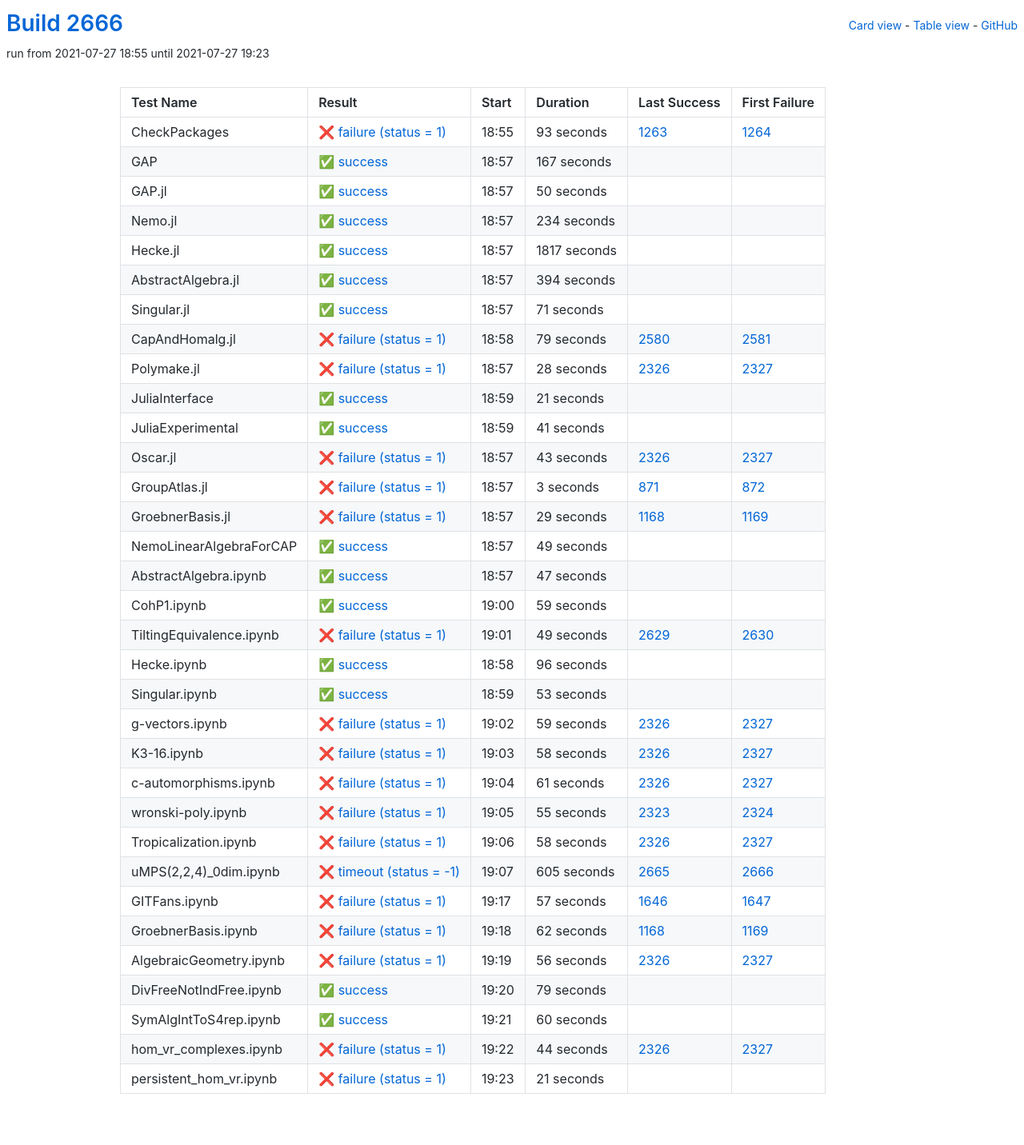
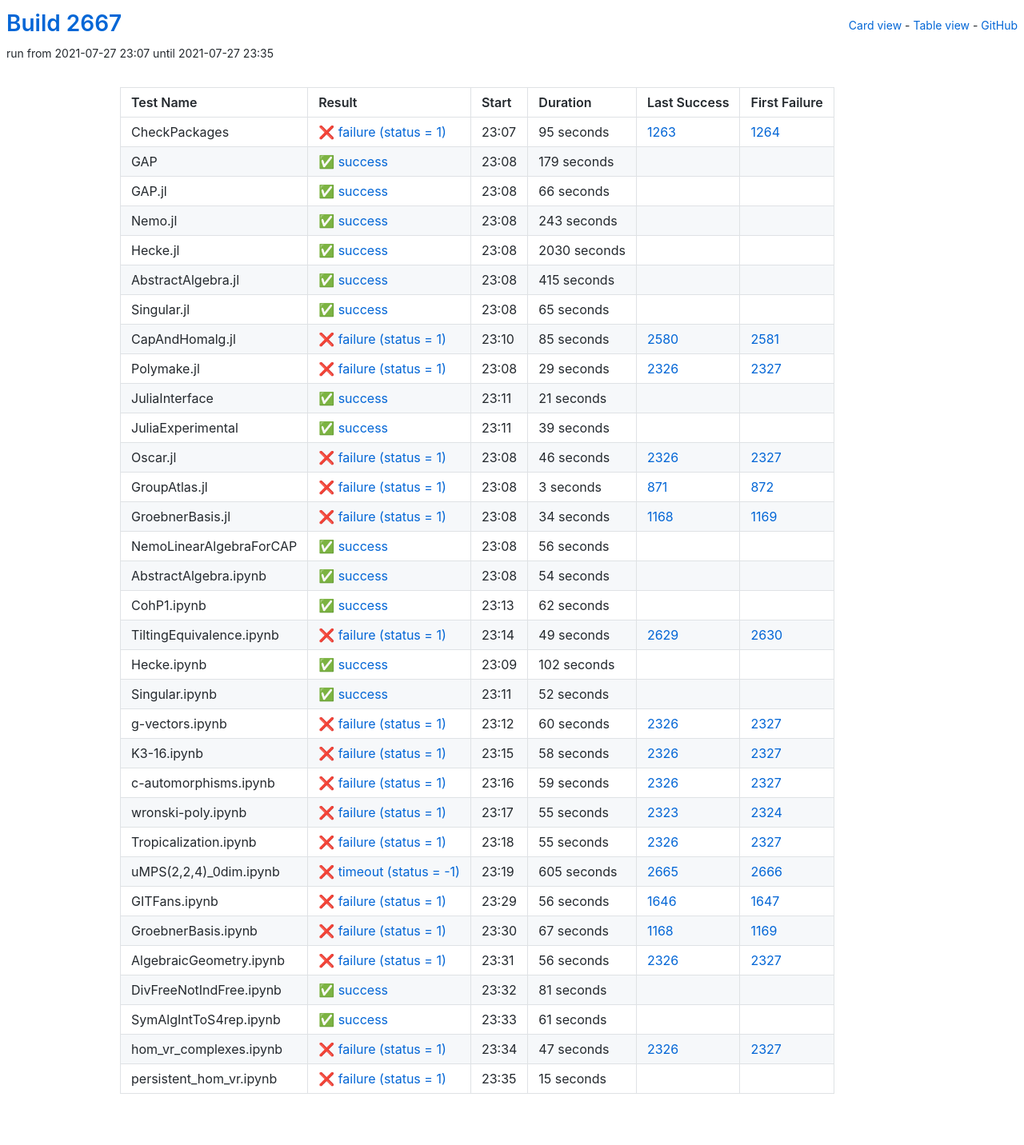
Before and after one commit to oscar-system/oscar-ci-status-stable, a Jekyll site: the page built from table.html, in a window 1280 px wide. Shown: the whole page at 80% size. Built offline with Jekyll 4.4.1, drawn with Linux system fonts in a browser that asks for light colours.

Commit message:
Build #2667

```diff
--- a/_data/ci.yml
+++ b/_data/ci.yml
@@ -1,6 +1,6 @@
 ---
-build: 2666
-build_url: https://oscarci.mathematik.uni-kl.de/job/oscar-stable/2666/
+build: 2667
+build_url: https://oscarci.mathematik.uni-kl.de/job/oscar-stable/2667/
 job: oscar-stable
 organization: oscar-system
 repo: oscar-ci-status-stable
@@ -8,116 +8,116 @@ repourl: https://github.com/oscar-system/oscar-ci-status-stable
 tests:
 - name: CheckPackages
   id: checkpackages
-  log: https://oscarci.mathematik.uni-kl.de/job/oscar-stable/2666/artifact/logs/build-2666/CheckPackages.log
-  start: 2021-07-27 18:55
+  log: https://oscarci.mathematik.uni-kl.de/job/oscar-stable/2667/artifact/logs/build-2667/CheckPackages.log
+  start: 2021-07-27 23:07
   success: false
   exitcode: 1
   status: failure
-  duration: 93
+  duration: 95
   last_success: 1263
   last_success_url: https://oscarci.mathematik.uni-kl.de/job/oscar-stable/1263/
   first_failure: 1264
   first_failure_url: https://oscarci.mathematik.uni-kl.de/job/oscar-stable/1264/
 - name: GAP
   id: gap
-  log: https://oscarci.mathematik.uni-kl.de/job/oscar-stable/2666/artifact/logs/build-2666/GAP.log
-  start: 2021-07-27 18:57
+  log: https://oscarci.mathematik.uni-kl.de/job/oscar-stable/2667/artifact/logs/build-2667/GAP.log
+  start: 2021-07-27 23:08
   success: true
   exitcode: 0
   status: success
-  duration: 167
+  duration: 179
   last_success: false
   last_success_url:
   first_failure: false
   first_failure_url:
 - name: GAP.jl
   id: gap-jl
-  log: https://oscarci.mathematik.uni-kl.de/job/oscar-stable/2666/artifact/logs/build-2666/GAP.jl.log
-  start: 2021-07-27 18:57
+  log: https://oscarci.mathematik.uni-kl.de/job/oscar-stable/2667/artifact/logs/build-2667/GAP.jl.log
+  start: 2021-07-27 23:08
   success: true
   exitcode: 0
   status: success
-  duration: 50
+  duration: 66
   last_success: false
   last_success_url:
   first_failure: false
   first_failure_url:
 - name: Nemo.jl
   id: nemo-jl
-  log: https://oscarci.mathematik.uni-kl.de/job/oscar-stable/2666/artifact/logs/build-2666/Nemo.jl.log
-  start: 2021-07-27 18:57
+  log: https://oscarci.mathematik.uni-kl.de/job/oscar-stable/2667/artifact/logs/build-2667/Nemo.jl.log
+  start: 2021-07-27 23:08
   success: true
   exitcode: 0
   status: success
-  duration: 234
+  duration: 243
   last_success: false
   last_success_url:
   first_failure: false
   first_failure_url:
 - name: Hecke.jl
   id: hecke-jl
-  log: https://oscarci.mathematik.uni-kl.de/job/oscar-stable/2666/artifact/logs/build-2666/Hecke.jl.log
-  start: 2021-07-27 18:57
+  log: https://oscarci.mathematik.uni-kl.de/job/oscar-stable/2667/artifact/logs/build-2667/Hecke.jl.log
+  start: 2021-07-27 23:08
   success: true
   exitcode: 0
   status: success
-  duration: 1817
+  duration: 2030
   last_success: false
   last_success_url:
   first_failure: false
   first_failure_url:
 - name: AbstractAlgebra.jl
   id: abstractalgebra-jl
-  log: https://oscarci.mathematik.uni-kl.de/job/oscar-stable/2666/artifact/logs/build-2666/AbstractAlgebra.jl.log
-  start: 2021-07-27 18:57
+  log: https://oscarci.mathematik.uni-kl.de/job/oscar-stable/2667/artifact/logs/build-2667/AbstractAlgebra.jl.log
+  start: 2021-07-27 23:08
   success: true
   exitcode: 0
   status: success
-  duration: 394
+  duration: 415
   last_success: false
   last_success_url:
   first_failure: false
   first_failure_url:
 - name: Singular.jl
   id: singular-jl
-  log: https://oscarci.mathematik.uni-kl.de/job/oscar-stable/2666/artifact/logs/build-2666/Singular.jl.log
-  start: 2021-07-27 18:57
+  log: https://oscarci.mathematik.uni-kl.de/job/oscar-stable/2667/artifact/logs/build-2667/Singular.jl.log
+  start: 2021-07-27 23:08
   success: true
   exitcode: 0
   status: success
-  duration: 71
+  duration: 65
   last_success: false
   last_success_url:
   first_failure: false
   first_failure_url:
 - name: CapAndHomalg.jl
   id: capandhomalg-jl
-  log: https://oscarci.mathematik.uni-kl.de/job/oscar-stable/2666/artifact/logs/build-2666/CapAndHomalg.jl.log
-  start: 2021-07-27 18:58
+  log: https://oscarci.mathematik.uni-kl.de/job/oscar-stable/2667/artifact/logs/build-2667/CapAndHomalg.jl.log
+  start: 2021-07-27 23:10
   success: false
   exitcode: 1
   status: failure
-  duration: 79
+  duration: 85
   last_success: 2580
   last_success_url: https://oscarci.mathematik.uni-kl.de/job/oscar-stable/2580/
   first_failure: 2581
   first_failure_url: https://oscarci.mathematik.uni-kl.de/job/oscar-stable/2581/
 - name: Polymake.jl
   id: polymake-jl
-  log: https://oscarci.mathematik.uni-kl.de/job/oscar-stable/2666/artifact/logs/build-2666/Polymake.jl.log
-  start: 2021-07-27 18:57
+  log: https://oscarci.mathematik.uni-kl.de/job/oscar-stable/2667/artifact/logs/build-2667/Polymake.jl.log
+  start: 2021-07-27 23:08
   success: false
   exitcode: 1
   status: failure
-  duration: 28
+  duration: 29
   last_success: 2326
   last_success_url: https://oscarci.mathematik.uni-kl.de/job/oscar-stable/2326/
   first_failure: 2327
   first_failure_url: https://oscarci.mathematik.uni-kl.de/job/oscar-stable/2327/
 - name: JuliaInterface
   id: juliainterface
-  log: https://oscarci.mathematik.uni-kl.de/job/oscar-stable/2666/artifact/logs/build-2666/JuliaInterface.log
-  start: 2021-07-27 18:59
+  log: https://oscarci.mathematik.uni-kl.de/job/oscar-stable/2667/artifact/logs/build-2667/JuliaInterface.log
+  start: 2021-07-27 23:11
   success: true
   exitcode: 0
   status: success
@@ -128,32 +128,32 @@ tests:
   first_failure_url:
 - name: JuliaExperimental
   id: juliaexperimental
-  log: https://oscarci.mathematik.uni-kl.de/job/oscar-stable/2666/artifact/logs/build-2666/JuliaExperimental.log
-  start: 2021-07-27 18:59
+  log: https://oscarci.mathematik.uni-kl.de/job/oscar-stable/2667/artifact/logs/build-2667/JuliaExperimental.log
+  start: 2021-07-27 23:11
   success: true
   exitcode: 0
   status: success
-  duration: 41
+  duration: 39
   last_success: false
   last_success_url:
   first_failure: false
   first_failure_url:
 - name: Oscar.jl
   id: oscar-jl
-  log: https://oscarci.mathematik.uni-kl.de/job/oscar-stable/2666/artifact/logs/build-2666/Oscar.jl.log
-  start: 2021-07-27 18:57
+  log: https://oscarci.mathematik.uni-kl.de/job/oscar-stable/2667/artifact/logs/build-2667/Oscar.jl.log
+  start: 2021-07-27 23:08
   success: false
   exitcode: 1
   status: failure
-  duration: 43
+  duration: 46
   last_success: 2326
   last_success_url: https://oscarci.mathematik.uni-kl.de/job/oscar-stable/2326/
   first_failure: 2327
   first_failure_url: https://oscarci.mathematik.uni-kl.de/job/oscar-stable/2327/
 - name: GroupAtlas.jl
   id: groupatlas-jl
-  log: https://oscarci.mathematik.uni-kl.de/job/oscar-stable/2666/artifact/logs/build-2666/GroupAtlas.jl.log
-  start: 2021-07-27 18:57
+  log: https://oscarci.mathematik.uni-kl.de/job/oscar-stable/2667/artifact/logs/build-2667/GroupAtlas.jl.log
+  start: 2021-07-27 23:08
   success: false
   exitcode: 1
   status: failure
@@ -164,56 +164,56 @@ tests:
   first_failure_url: https://oscarci.mathematik.uni-kl.de/job/oscar-stable/872/
 - name: GroebnerBasis.jl
   id: groebnerbasis-jl
-  log: https://oscarci.mathematik.uni-kl.de/job/oscar-stable/2666/artifact/logs/build-2666/GroebnerBasis.jl.log
-  start: 2021-07-27 18:57
+  log: https://oscarci.mathematik.uni-kl.de/job/oscar-stable/2667/artifact/logs/build-2667/GroebnerBasis.jl.log
+  start: 2021-07-27 23:08
   success: false
   exitcode: 1
   status: failure
-  duration: 29
+  duration: 34
   last_success: 1168
   last_success_url: https://oscarci.mathematik.uni-kl.de/job/oscar-stable/1168/
   first_failure: 1169
   first_failure_url: https://oscarci.mathematik.uni-kl.de/job/oscar-stable/1169/
 - name: NemoLinearAlgebraForCAP
   id: nemolinearalgebraforcap
-  log: https://oscarci.mathematik.uni-kl.de/job/oscar-stable/2666/artifact/logs/build-2666/NemoLinearAlgebraForCAP.log
-  start: 2021-07-27 18:57
+  log: https://oscarci.mathematik.uni-kl.de/job/oscar-stable/2667/artifact/logs/build-2667/NemoLinearAlgebraForCAP.log
+  start: 2021-07-27 23:08
   success: true
   exitcode: 0
   status: success
-  duration: 49
+  duration: 56
   last_success: false
   last_success_url:
   first_failure: false
   first_failure_url:
 - name: AbstractAlgebra.ipynb
   id: abstractalgebra-ipynb
-  log: https://oscarci.mathematik.uni-kl.de/job/oscar-stable/2666/artifact/logs/build-2666/AbstractAlgebra.ipynb.log
-  start: 2021-07-27 18:57
+  log: https://oscarci.mathematik.uni-kl.de/job/oscar-stable/2667/artifact/logs/build-2667/AbstractAlgebra.ipynb.log
+  start: 2021-07-27 23:08
   success: true
   exitcode: 0
   status: success
-  duration: 47
+  duration: 54
   last_success: false
   last_success_url:
   first_failure: false
   first_failure_url:
 - name: CohP1.ipynb
   id: cohp1-ipynb
-  log: https://oscarci.mathematik.uni-kl.de/job/oscar-stable/2666/artifact/logs/build-2666/CohP1.ipynb.log
-  start: 2021-07-27 19:00
+  log: https://oscarci.mathematik.uni-kl.de/job/oscar-stable/2667/artifact/logs/build-2667/CohP1.ipynb.log
+  start: 2021-07-27 23:13
   success: true
   exitcode: 0
   status: success
-  duration: 59
+  duration: 62
   last_success: false
   last_success_url:
   first_failure: false
   first_failure_url:
 - name: TiltingEquivalence.ipynb
   id: tiltingequivalence-ipynb
-  log: https://oscarci.mathematik.uni-kl.de/job/oscar-stable/2666/artifact/logs/build-2666/TiltingEquivalence.ipynb.log
-  start: 2021-07-27 19:01
+  log: https://oscarci.mathematik.uni-kl.de/job/oscar-stable/2667/artifact/logs/build-2667/TiltingEquivalence.ipynb.log
+  start: 2021-07-27 23:14
   success: false
   exitcode: 1
   status: failure
@@ -224,44 +224,44 @@ tests:
   first_failure_url: https://oscarci.mathematik.uni-kl.de/job/oscar-stable/2630/
 - name: Hecke.ipynb
   id: hecke-ipynb
-  log: https://oscarci.mathematik.uni-kl.de/job/oscar-stable/2666/artifact/logs/build-2666/Hecke.ipynb.log
-  start: 2021-07-27 18:58
+  log: https://oscarci.mathematik.uni-kl.de/job/oscar-stable/2667/artifact/logs/build-2667/Hecke.ipynb.log
+  start: 2021-07-27 23:09
   success: true
   exitcode: 0
   status: success
-  duration: 96
+  duration: 102
   last_success: false
   last_success_url:
   first_failure: false
   first_failure_url:
 - name: Singular.ipynb
   id: singular-ipynb
-  log: https://oscarci.mathematik.uni-kl.de/job/oscar-stable/2666/artifact/logs/build-2666/Singular.ipynb.log
-  start: 2021-07-27 18:59
+  log: https://oscarci.mathematik.uni-kl.de/job/oscar-stable/2667/artifact/logs/build-2667/Singular.ipynb.log
+  start: 2021-07-27 23:11
   success: true
   exitcode: 0
   status: success
-  duration: 53
+  duration: 52
   last_success: false
   last_success_url:
   first_failure: false
   first_failure_url:
 - name: g-vectors.ipynb
   id: g-vectors-ipynb
-  log: https://oscarci.mathematik.uni-kl.de/job/oscar-stable/2666/artifact/logs/build-2666/g-vectors.ipynb.log
-  start: 2021-07-27 19:02
+  log: https://oscarci.mathematik.uni-kl.de/job/oscar-stable/2667/artifact/logs/build-2667/g-vectors.ipynb.log
+  start: 2021-07-27 23:12
   success: false
   exitcode: 1
   status: failure
-  duration: 59
+  duration: 60
   last_success: 2326
   last_success_url: https://oscarci.mathematik.uni-kl.de/job/oscar-stable/2326/
   first_failure: 2327
   first_failure_url: https://oscarci.mathematik.uni-kl.de/job/oscar-stable/2327/
 - name: K3-16.ipynb
   id: k3-16-ipynb
-  log: https://oscarci.mathematik.uni-kl.de/job/oscar-stable/2666/artifact/logs/build-2666/K3-16.ipynb.log
-  start: 2021-07-27 19:03
+  log: https://oscarci.mathematik.uni-kl.de/job/oscar-stable/2667/artifact/logs/build-2667/K3-16.ipynb.log
+  start: 2021-07-27 23:15
   success: false
   exitcode: 1
   status: failure
@@ -272,20 +272,20 @@ tests:
   first_failure_url: https://oscarci.mathematik.uni-kl.de/job/oscar-stable/2327/
 - name: c-automorphisms.ipynb
   id: c-automorphisms-ipynb
-  log: https://oscarci.mathematik.uni-kl.de/job/oscar-stable/2666/artifact/logs/build-2666/c-automorphisms.ipynb.log
-  start: 2021-07-27 19:04
+  log: https://oscarci.mathematik.uni-kl.de/job/oscar-stable/2667/artifact/logs/build-2667/c-automorphisms.ipynb.log
+  start: 2021-07-27 23:16
   success: false
   exitcode: 1
   status: failure
-  duration: 61
+  duration: 59
   last_success: 2326
   last_success_url: https://oscarci.mathematik.uni-kl.de/job/oscar-stable/2326/
   first_failure: 2327
   first_failure_url: https://oscarci.mathematik.uni-kl.de/job/oscar-stable/2327/
 - name: wronski-poly.ipynb
   id: wronski-poly-ipynb
-  log: https://oscarci.mathematik.uni-kl.de/job/oscar-stable/2666/artifact/logs/build-2666/wronski-poly.ipynb.log
-  start: 2021-07-27 19:05
+  log: https://oscarci.mathematik.uni-kl.de/job/oscar-stable/2667/artifact/logs/build-2667/wronski-poly.ipynb.log
+  start: 2021-07-27 23:17
   success: false
   exitcode: 1
   status: failure
@@ -296,20 +296,20 @@ tests:
   first_failure_url: https://oscarci.mathematik.uni-kl.de/job/oscar-stable/2324/
 - name: Tropicalization.ipynb
   id: tropicalization-ipynb
-  log: https://oscarci.mathematik.uni-kl.de/job/oscar-stable/2666/artifact/logs/build-2666/Tropicalization.ipynb.log
-  start: 2021-07-27 19:06
+  log: https://oscarci.mathematik.uni-kl.de/job/oscar-stable/2667/artifact/logs/build-2667/Tropicalization.ipynb.log
+  start: 2021-07-27 23:18
   success: false
   exitcode: 1
   status: failure
-  duration: 58
+  duration: 55
   last_success: 2326
   last_success_url: https://oscarci.mathematik.uni-kl.de/job/oscar-stable/2326/
   first_failure: 2327
   first_failure_url: https://oscarci.mathematik.uni-kl.de/job/oscar-stable/2327/
 - name: uMPS(2,2,4)_0dim.ipynb
   id: umps-2-2-4-0dim-ipynb
-  log: https://oscarci.mathematik.uni-kl.de/job/oscar-stable/2666/artifact/logs/build-2666/uMPS-2-2-4-_0dim.ipynb.log
-  start: 2021-07-27 19:07
+  log: https://oscarci.mathematik.uni-kl.de/job/oscar-stable/2667/artifact/logs/build-2667/uMPS-2-2-4-_0dim.ipynb.log
+  start: 2021-07-27 23:19
   success: false
   exitcode: -1
   status: timeout
@@ -320,32 +320,32 @@ tests:
   first_failure_url: https://oscarci.mathematik.uni-kl.de/job/oscar-stable/2666/
 - name: GITFans.ipynb
   id: gitfans-ipynb
-  log: https://oscarci.mathematik.uni-kl.de/job/oscar-stable/2666/artifact/logs/build-2666/GITFans.ipynb.log
-  start: 2021-07-27 19:17
+  log: https://oscarci.mathematik.uni-kl.de/job/oscar-stable/2667/artifact/logs/build-2667/GITFans.ipynb.log
+  start: 2021-07-27 23:29
   success: false
   exitcode: 1
   status: failure
-  duration: 57
+  duration: 56
   last_success: 1646
   last_success_url: https://oscarci.mathematik.uni-kl.de/job/oscar-stable/1646/
   first_failure: 1647
   first_failure_url: https://oscarci.mathematik.uni-kl.de/job/oscar-stable/1647/
 - name: GroebnerBasis.ipynb
   id: groebnerbasis-ipynb
-  log: https://oscarci.mathematik.uni-kl.de/job/oscar-stable/2666/artifact/logs/build-2666/GroebnerBasis.ipynb.log
-  start: 2021-07-27 19:18
+  log: https://oscarci.mathematik.uni-kl.de/job/oscar-stable/2667/artifact/logs/build-2667/GroebnerBasis.ipynb.log
+  start: 2021-07-27 23:30
   success: false
   exitcode: 1
   status: failure
-  duration: 62
+  duration: 67
   last_success: 1168
   last_success_url: https://oscarci.mathematik.uni-kl.de/job/oscar-stable/1168/
   first_failure: 1169
   first_failure_url: https://oscarci.mathematik.uni-kl.de/job/oscar-stable/1169/
 - name: AlgebraicGeometry.ipynb
   id: algebraicgeometry-ipynb
-  log: https://oscarci.mathematik.uni-kl.de/job/oscar-stable/2666/artifact/logs/build-2666/AlgebraicGeometry.ipynb.log
-  start: 2021-07-27 19:19
+  log: https://oscarci.mathematik.uni-kl.de/job/oscar-stable/2667/artifact/logs/build-2667/AlgebraicGeometry.ipynb.log
+  start: 2021-07-27 23:31
   success: false
   exitcode: 1
   status: failure
@@ -356,48 +356,48 @@ tests:
   first_failure_url: https://oscarci.mathematik.uni-kl.de/job/oscar-stable/2327/
 - name: DivFreeNotIndFree.ipynb
   id: divfreenotindfree-ipynb
-  log: https://oscarci.mathematik.uni-kl.de/job/oscar-stable/2666/artifact/logs/build-2666/DivFreeNotIndFree.ipynb.log
-  start: 2021-07-27 19:20
+  log: https://oscarci.mathematik.uni-kl.de/job/oscar-stable/2667/artifact/logs/build-2667/DivFreeNotIndFree.ipynb.log
+  start: 2021-07-27 23:32
   success: true
   exitcode: 0
   status: success
-  duration: 79
+  duration: 81
   last_success: false
   last_success_url:
   first_failure: false
   first_failure_url:
 - name: SymAlgIntToS4rep.ipynb
   id: symalginttos4rep-ipynb
-  log: https://oscarci.mathematik.uni-kl.de/job/oscar-stable/2666/artifact/logs/build-2666/SymAlgIntToS4rep.ipynb.log
-  start: 2021-07-27 19:21
+  log: https://oscarci.mathematik.uni-kl.de/job/oscar-stable/2667/artifact/logs/build-2667/SymAlgIntToS4rep.ipynb.log
+  start: 2021-07-27 23:33
   success: true
   exitcode: 0
   status: success
-  duration: 60
+  duration: 61
   last_success: false
   last_success_url:
   first_failure: false
   first_failure_url:
 - name: hom_vr_complexes.ipynb
   id: hom-vr-complexes-ipynb
-  log: https://oscarci.mathematik.uni-kl.de/job/oscar-stable/2666/artifact/logs/build-2666/hom_vr_complexes.ipynb.log
-  start: 2021-07-27 19:22
+  log: https://oscarci.mathematik.uni-kl.de/job/oscar-stable/2667/artifact/logs/build-2667/hom_vr_complexes.ipynb.log
+  start: 2021-07-27 23:34
   success: false
   exitcode: 1
   status: failure
-  duration: 44
+  duration: 47
   last_success: 2326
   last_success_url: https://oscarci.mathematik.uni-kl.de/job/oscar-stable/2326/
   first_failure: 2327
   first_failure_url: https://oscarci.mathematik.uni-kl.de/job/oscar-stable/2327/
 - name: persistent_hom_vr.ipynb
   id: persistent-hom-vr-ipynb
-  log: https://oscarci.mathematik.uni-kl.de/job/oscar-stable/2666/artifact/logs/build-2666/persistent_hom_vr.ipynb.log
-  start: 2021-07-27 19:23
+  log: https://oscarci.mathematik.uni-kl.de/job/oscar-stable/2667/artifact/logs/build-2667/persistent_hom_vr.ipynb.log
+  start: 2021-07-27 23:35
   success: false
   exitcode: 1
   status: failure
-  duration: 21
+  duration: 15
   last_success: false
   last_success_url:
   first_failure: false
```
Also changed, not shown: README.md.
